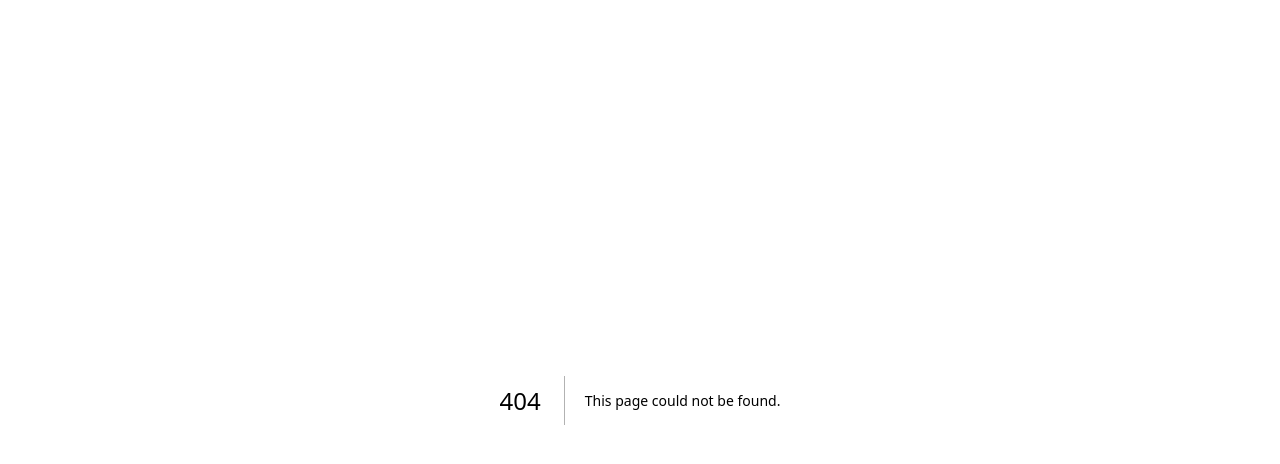
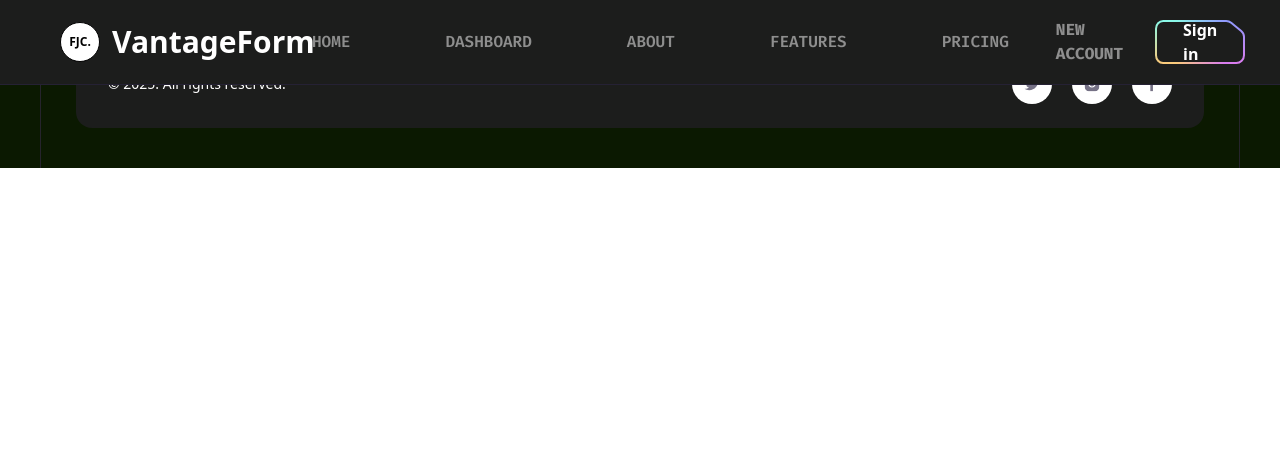
Before and after one commit to fcolme15/VantageForm, a Next.js app in the folder vantageform-webapp/: page /dashboard in a window 1280 px wide. Before the commit this address had no page. Shown: the top 464 px of the page. Built offline with nearby package versions, Linux system fonts and the light colour scheme.

Commit message:
Dashboard page & fixed header links

```diff
--- a/vantageform-webapp/src/app/components/Header.jsx
+++ b/vantageform-webapp/src/app/components/Header.jsx
@@ -6,6 +6,7 @@ import MenuSvg from "@/assets/svg/MenuSvg";
 import { HamburgerMenu } from "@/components/design/Header";
 import { useState } from "react";
 import { usePathname } from "next/navigation";
+import Link from 'next/link';
 
 const Header = () => {
   const pathname = usePathname();
@@ -37,7 +38,7 @@ const Header = () => {
       } lg:bg-n-8/90 lg:backdrop-blur-sm`}
     >
       <div className="flex bg-n-8 items-center px-5 lg:px-7.5 xl:px-10 max-lg:py-4">
-        <a className="block w-[12rem] xl:mr-8" href="#hero">
+        <a className="block w-[12rem] xl:mr-8" href="/#hero">
           <div className="flex items-center px-5 space-x-3">
             <div className="shrink-0 w-10 h-10 rounded-full bg-white border border-black flex items-center justify-center">
               <span className="text-[12px] font-bold leading-none text-black">FJC.</span>
@@ -52,8 +53,9 @@ const Header = () => {
           } fixed top-[4.5rem] left-0 right-0 bottom-0 bg-n-8 z-40 lg:static lg:flex lg:mx-auto lg:bg-transparent`}
         >
           <div className="relative z-50 flex flex-col items-center justify-center m-auto lg:flex-row">
+
           {navigation.map((item) => (
-              <a
+            <Link
               key={item.id}
               href={item.url}
               onClick={handleClick}
@@ -64,8 +66,9 @@ const Header = () => {
               } lg:leading-5 lg:hover:text-n-1 xl:px-12 after:content-[''] after:absolute after:left-8 after:bottom-5 after:h-[2px] after:bg-n-1 after:transition-all after:duration-300 after:w-0 lg:hover:after:w-1/3`}
             >
               {item.title}
-              </a>
+            </Link>
           ))}
+
           </div>
           <HamburgerMenu />
         </nav>
--- a/vantageform-webapp/src/app/constants/index.js
+++ b/vantageform-webapp/src/app/constants/index.js
@@ -11,38 +11,38 @@ export const navigation = [
     {
       id: "0",
       title: "Home",
-      url: "#hero",
+      url: "/",
     },
     {
       id: "1",
       title: "Dashboard",
-      url: "#dashboard",
+      url: "/dashboard",
     },
     {
       id: "2",
       title: "About",
-      url: "#about",
+      url: "/#about",
     },
     {
       id: "3",
       title: "Features",
-      url: "#features",
+      url: "/#features",
     },
     {
       id: "4",
       title: "Pricing",
-      url: "#pricing",
+      url: "/#pricing",
     },
     {
       id: "5",
       title: "New account",
-      url: "#signup",
+      url: "/#signup",
       onlyMobile: true,
     },
     {
       id: "6",
       title: "Sign in",
-      url: "#login",
+      url: "/#login",
       onlyMobile: true,
     },
   ];
--- /dev/null
+++ b/vantageform-webapp/src/app/dashboard/page.tsx
@@ -0,0 +1,16 @@
+
+import Head from "next/head";
+import Header from "@/components/Header";
+import ButtonGradient from "@/assets/svg/ButtonGradient";
+import Footer from "@/components/Footer";
+
+export default function Home() {
+  return (
+    <div >
+      <Header />
+
+      <Footer/>
+      <ButtonGradient />
+    </div>
+  );
+}
```
Lines whose indentation alone changed are shown as unchanged.
